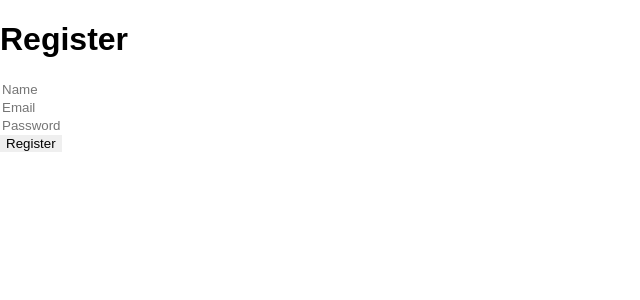
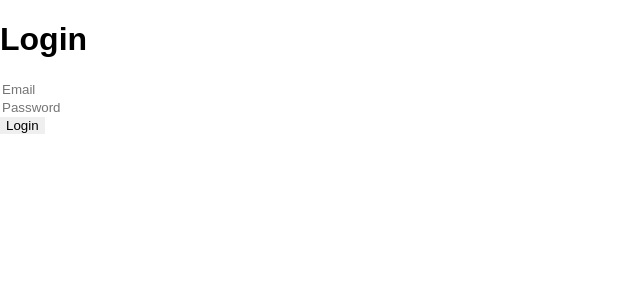
Before and after one commit to prathmeshTamhan/prepmock, a React (Create React App) app in the folder client/: page / in a window 1280 px wide. Shown: the top 300 px of the page, without its empty margins (0-640 px from the left). Built offline with nearby package versions, Linux system fonts and the light colour scheme.

Commit message:
Added Login/signup

```diff
--- a/client/src/App.js
+++ b/client/src/App.js
@@ -17,8 +17,8 @@ function App() {
 {/* <ChooseInterview/> */}
 {/* <ChooseDomain/> */}
 {/* <Chooselevel/> */}
-{/* <Login/> */}
-<Register/>
+<Login/>
+{/* <Register/> */}
   </div>;
 }
 
```
